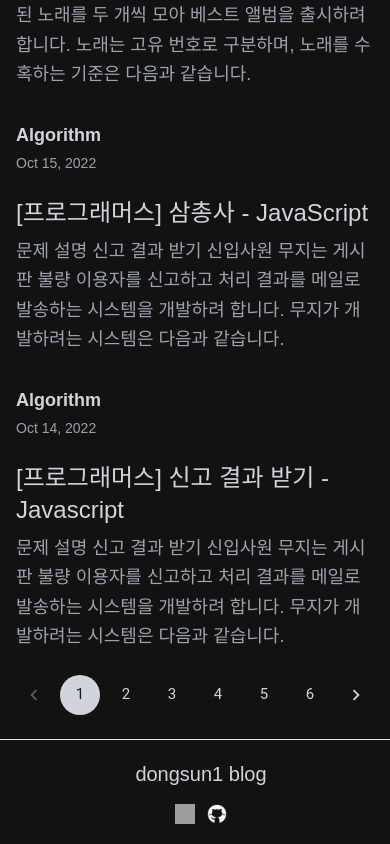
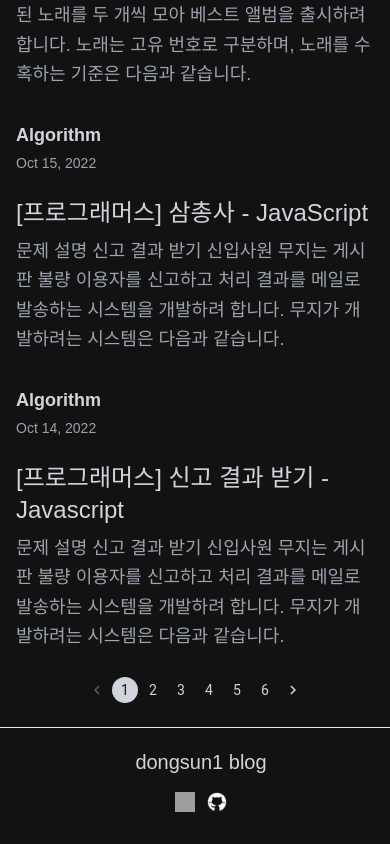
Before and after one commit to dongsun1/dongsun1.dev, a Next.js app: page / in a window 390 px wide. Shown: the part 1023-1867 px from the top of the page. Built offline with nearby package versions, Linux system fonts and the light colour scheme; grey boxes are pictures that could not be loaded; a web font is replaced by a local one.

Commit message:
reactive pagination

```diff
--- a/pages/index.tsx
+++ b/pages/index.tsx
@@ -14,6 +14,7 @@ const paginate = (array: IPost[], page_size: number, page_number: number) => {
 };
 
 export default function Index({ posts }: { posts: IPost[] }) {
+  const [windowWidth, setWindowWidth] = useState(0);
   const { theme = 'dark' } = useTheme();
   const [page, setPage] = useState(1);
   const [count, setCount] = useState(Math.ceil(posts.length / 5));
@@ -35,6 +36,19 @@ export default function Index({ posts }: { posts: IPost[] }) {
     setPage(page);
     setPaginationPosts(paginate(filteredPosts, 5, page));
   };
+
+  const resizeWindow = () => {
+    setWindowWidth(window.innerWidth);
+  };
+
+  useEffect(() => {
+    setWindowWidth(window.innerWidth);
+    window.addEventListener('resize', resizeWindow);
+    return () => {
+      window.removeEventListener('resize', resizeWindow);
+    };
+  }, [windowWidth]);
+  console.info(windowWidth);
 
   const CustomizedPagination = styled(Pagination)`
     & .MuiPaginationItem-root {
@@ -60,7 +74,13 @@ export default function Index({ posts }: { posts: IPost[] }) {
           <Sidebar posts={posts} getPosts={getPosts} />
         </div>
       </div>
-      <CustomizedPagination onChange={paging} page={page} className="flex mt-6 justify-center text-white" count={count} size="large" />
+      <CustomizedPagination
+        onChange={paging}
+        page={page}
+        className="flex mt-6 justify-center text-white w-full"
+        count={count}
+        size={windowWidth < 640 ? 'small' : 'large'}
+      />
     </div>
   );
 }
```
